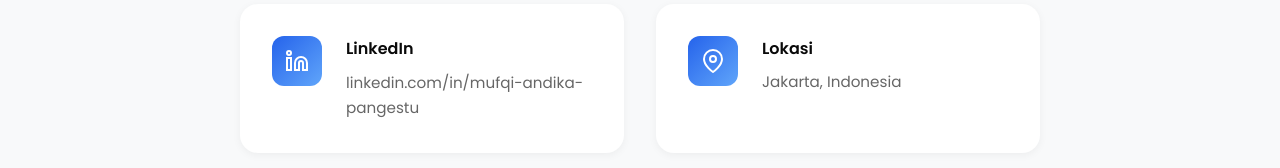
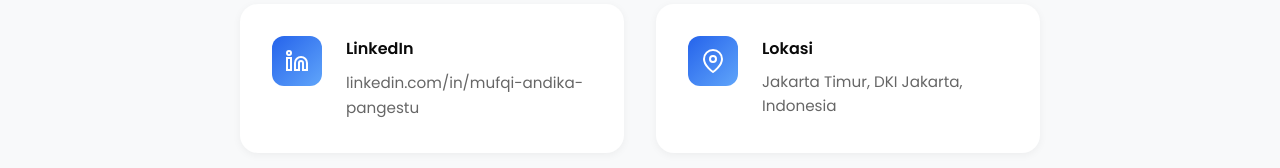
Before and after one commit to Mufqi23/portofolio, a plain HTML site: page index.html in a window 1280 px wide. Shown: the part 3690-3858 px from the top of the page. Drawn offline with Linux system fonts and the light colour scheme.

Commit message:
Update index.html

```diff
--- a/index.html
+++ b/index.html
@@ -337,7 +337,7 @@
                         </div>
                         <div class="contact-details">
                             <h3>Lokasi</h3>
-                            <p>Jakarta, Indonesia</p>
+                            <p>Jakarta Timur, DKI Jakarta, Indonesia</p>
                         </div>
                     </div>
                 </div>
```
